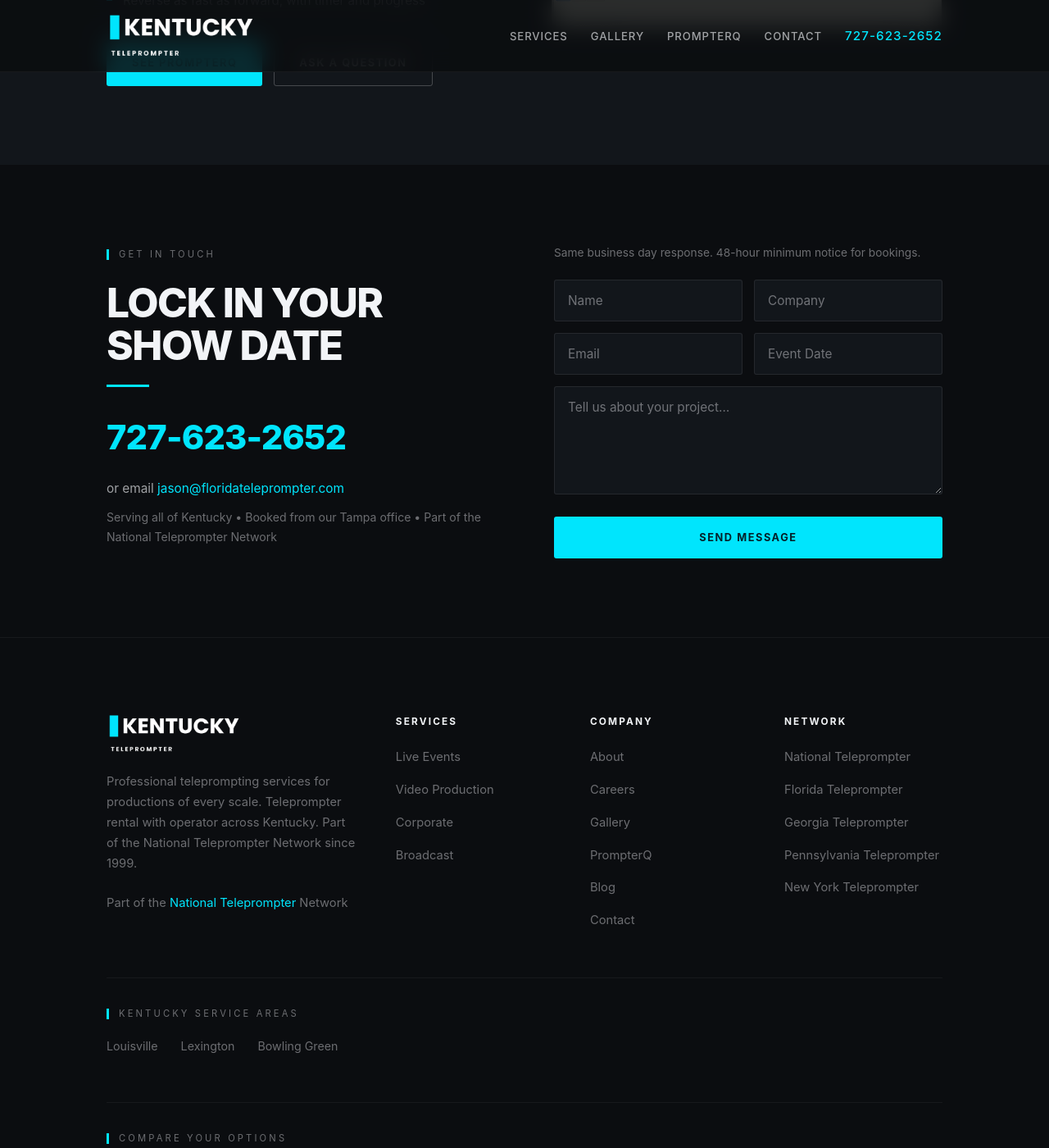
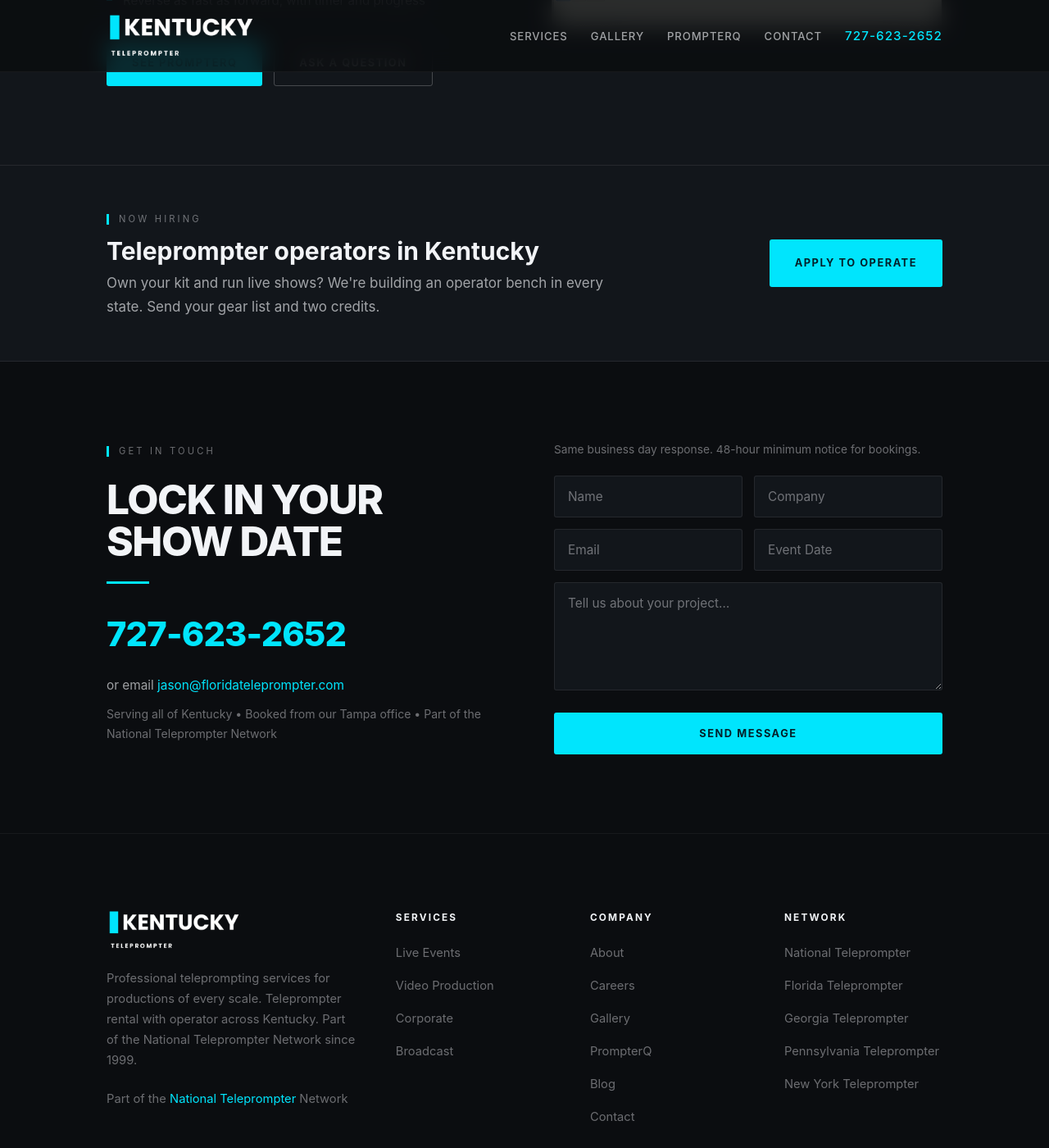
Before and after one commit to jasproj/kentuckyteleprompter, a Jekyll site: the page index.html, which Jekyll copies as it is, in a window 1280 px wide and 1400 px high, scrolled down 6080 px. Shown: the whole window at 82% size. Built offline with Jekyll 4.4.1, drawn with Linux system fonts in a browser that asks for light colours.

Commit message:
feat: "Now Hiring Operators" band above the contact section
A visible operator-recruiting callout on the home page. Until now the only
path to the application form was a footer link. The band names the state,
says what we want (own kit, live-show experience, gear list + two credits)
and sends applicants to the existing careers page. Styled with the site's
own CSS variables; no new colors, fonts or scripts. Verified at 1280 and
390 wide.

Co-Authored-By: Claude Fable 5.1 <noreply@anthropic.com>
Claude-Session: https://claude.ai/code/session_01SW4oYwAA8ZEcmkVZYUBX96

```diff
--- a/index.html
+++ b/index.html
@@ -444,6 +444,13 @@
             html { scroll-behavior: auto; }
             * { transition: none !important; animation: none !important; }
         }
+
+        /* Hiring band */
+        .hiring { padding: clamp(36px, 4vw, 56px) 0; background: var(--surface); border-top: 1px solid var(--line); border-bottom: 1px solid var(--line); }
+        .hiring-wrap { display: flex; align-items: center; justify-content: space-between; gap: 28px; flex-wrap: wrap; }
+        .hiring-title { font-size: clamp(22px, 2.6vw, 30px); line-height: 1.15; margin: 6px 0 8px; }
+        .hiring-text { color: var(--text-dim); margin: 0; max-width: 60ch; }
+        .hiring .btn { white-space: nowrap; }
     </style>
 </head>
 <body>
@@ -673,6 +680,18 @@
         </div>
     </section>
 
+        <!-- Hiring -->
+    <section class="hiring" id="hiring" aria-label="Now hiring teleprompter operators">
+        <div class="wrap hiring-wrap">
+            <div>
+                <span class="eyebrow">Now Hiring</span>
+                <h2 class="hiring-title">Teleprompter operators in Kentucky</h2>
+                <p class="hiring-text">Own your kit and run live shows? We're building an operator bench in every state. Send your gear list and two credits.</p>
+            </div>
+            <a href="careers.html" class="btn btn-primary">Apply to operate</a>
+        </div>
+    </section>
+
     <!-- Contact -->
     <section class="contact" id="contact">
         <div class="wrap">
```
